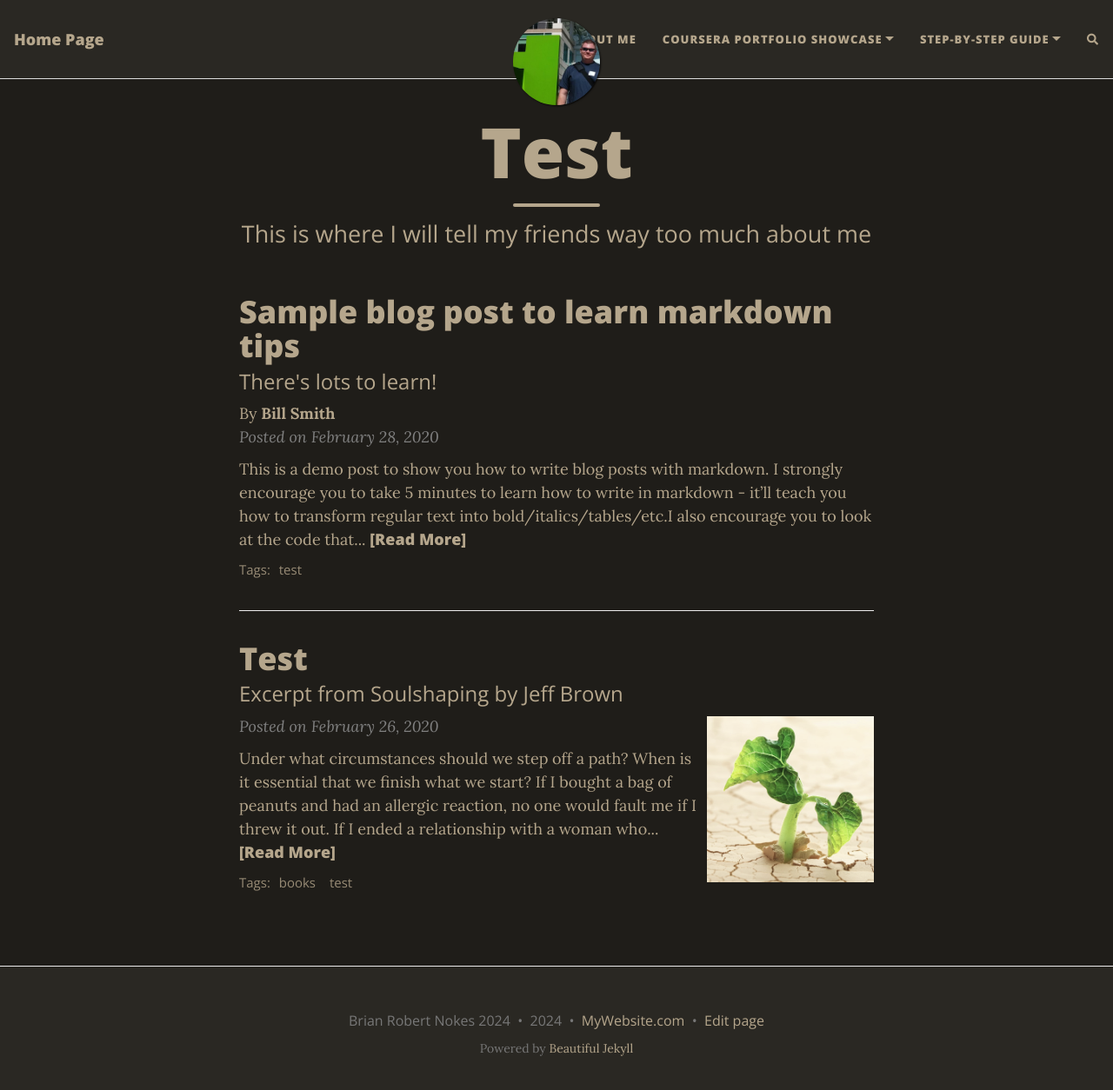
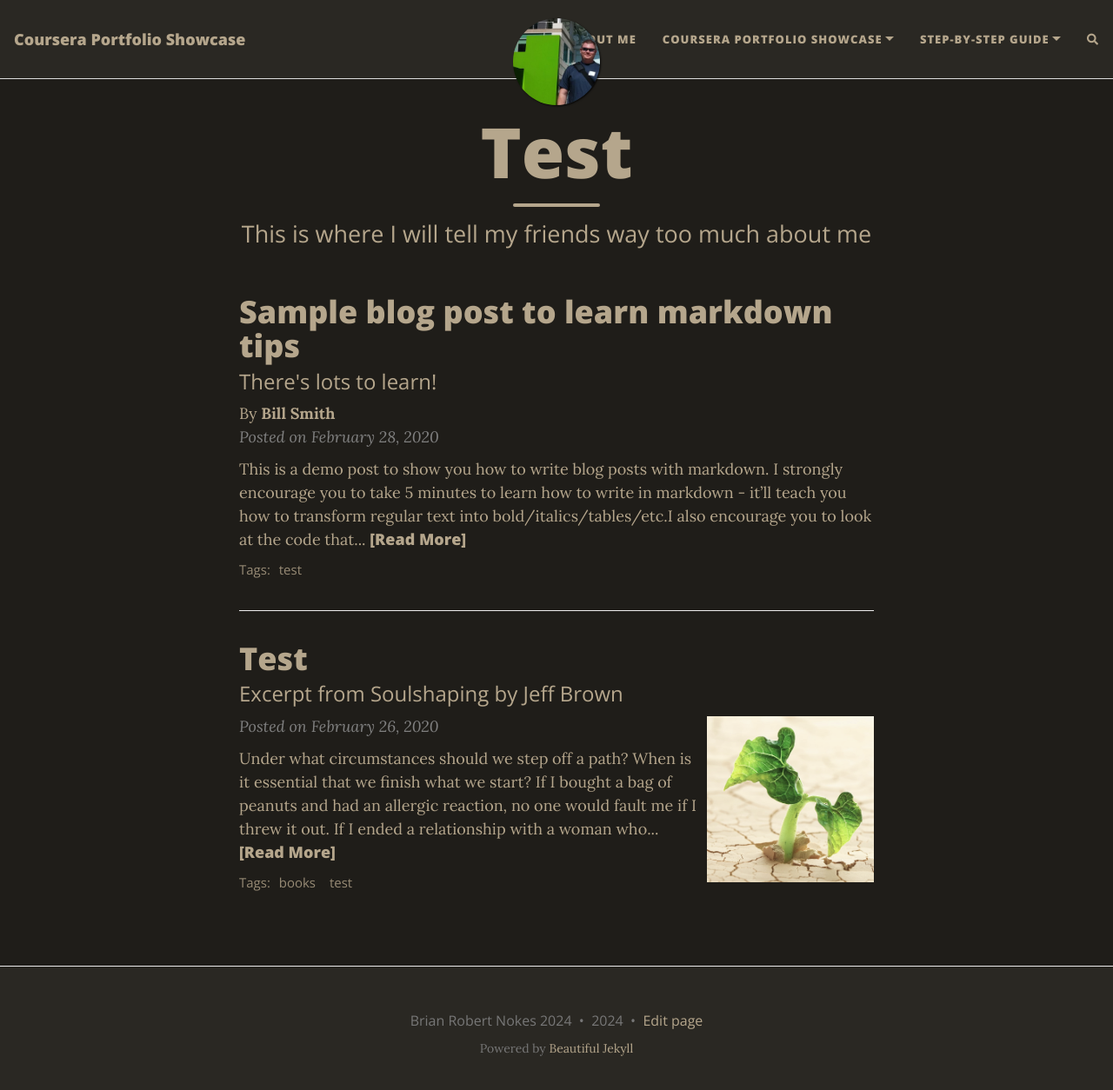
Before and after one commit to briannokes/Coursera, a Jekyll site: the page built from index.md, in a window 1280 px wide and 1267 px high. Shown: the top 1254 px of the window at 87% size. Built offline with Jekyll 4.4.1, drawn with Linux system fonts in a browser that asks for light colours; nearby versions of some CDN libraries; comment, search, counter and statistics services are not loaded; part of the change alters nothing that is shown.

```diff
--- a/_config.yml
+++ b/_config.yml
@@ -10,7 +10,7 @@
 ############################
 
 # Name of website
-title: Home Page
+title: Coursera Portfolio Showcase
 
 # Your name to show in the footer
 author: Brian Robert Nokes 2024
@@ -27,7 +27,9 @@ navbar-links:
    # - Play It Safe Manage Security Risks Course 2: "CourseraGoogleCybersecurityProfessionalCertificate/CourseraGCPCPlayItSafeManageSecurityRisksCour"
   Step-by-Step Guide:
     - SETTING UP PFSENSE WIREGUARD WITH NORDVPN USING NORDLYNX STEP-BY-STEP GUIDE: "SETTING UP PFSENSE WIREGUARD WITH NORDVPN USING NORDLYNX STEP-BY-STEP GUIDE"
-
+"About ":
+   - Me: "about/me"
+   - Software: "about/software"
 # Author's home: "https://deanattali.com"
 
 ################
@@ -95,14 +97,14 @@ rss-description: This website is a virtual proof that I'm awesome
 
 # Select which social network share links to show in posts
 share-links-active:
-  twitter: true
-  facebook: true
-  linkedin: true
+  twitter: false
+  facebook: false
+  linkedin: false
   vk: false
 
 # How to display the link to your website in the footer
 # Remove this if you don't want a link in the footer
-url-pretty: "MyWebsite.com"
+# url-pretty: "MyWebsite.com"
 
 # Add the website title to the title of every page
 title-on-all-pages: true
```
